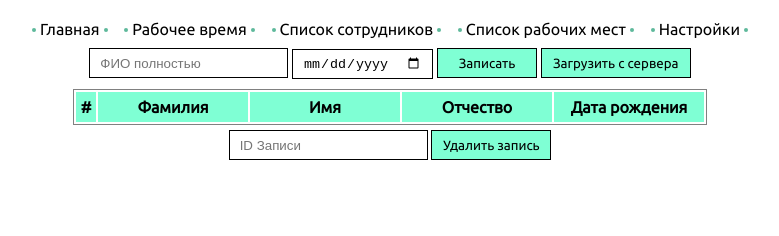
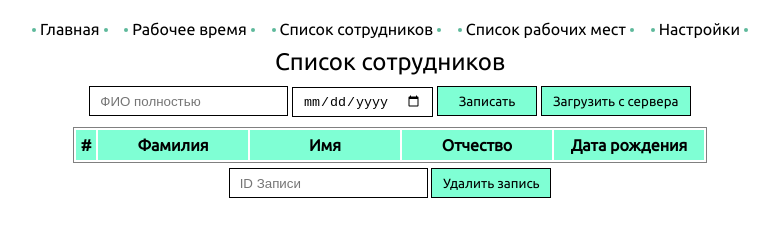
Before and after one commit to vavilentar/Employees-db, a plain HTML site: page employeesList/index.html in a window 1280 px wide. Shown: the whole page, without its empty margins (250-1029 px from the left). Drawn offline with Linux system fonts and the light colour scheme.

Commit message:
main-titles

```diff
--- a/employeesList/index.html
+++ b/employeesList/index.html
@@ -22,6 +22,7 @@
 		</div>
 	</header>
 	<main>
+		<h1 class="main-title">Список сотрудников</h1>
 		<form class="load-item-Form">
 			<input style="display: none" type="text" class="load-item-input">
 		</form class="load-item-Form">
--- a/employeesList/style.css
+++ b/employeesList/style.css
@@ -66,3 +66,8 @@ tr:nth-child(odd) {
 	height: 30px;
 	width: 120px;
 }
+
+.main-title {
+	margin-top: 10px;
+	font-size: 24px;
+}
--- a/style.css
+++ b/style.css
@@ -8,3 +8,8 @@
 .wrapper-off {
 	display: none;
 } */
+
+.main-title {
+	margin-top: 10px;
+	font-size: 24px;
+}
--- a/work-table/style.css
+++ b/work-table/style.css
@@ -71,3 +71,8 @@ tr:nth-child(odd) {
 .day {
 	padding: 0px 10px;
 }
+
+.main-title {
+	margin-top: 10px;
+	font-size: 24px;
+}
```
Also changed, not shown: index.html (+1 -0 lines), work-table/index.html (+1 -0 lines).
